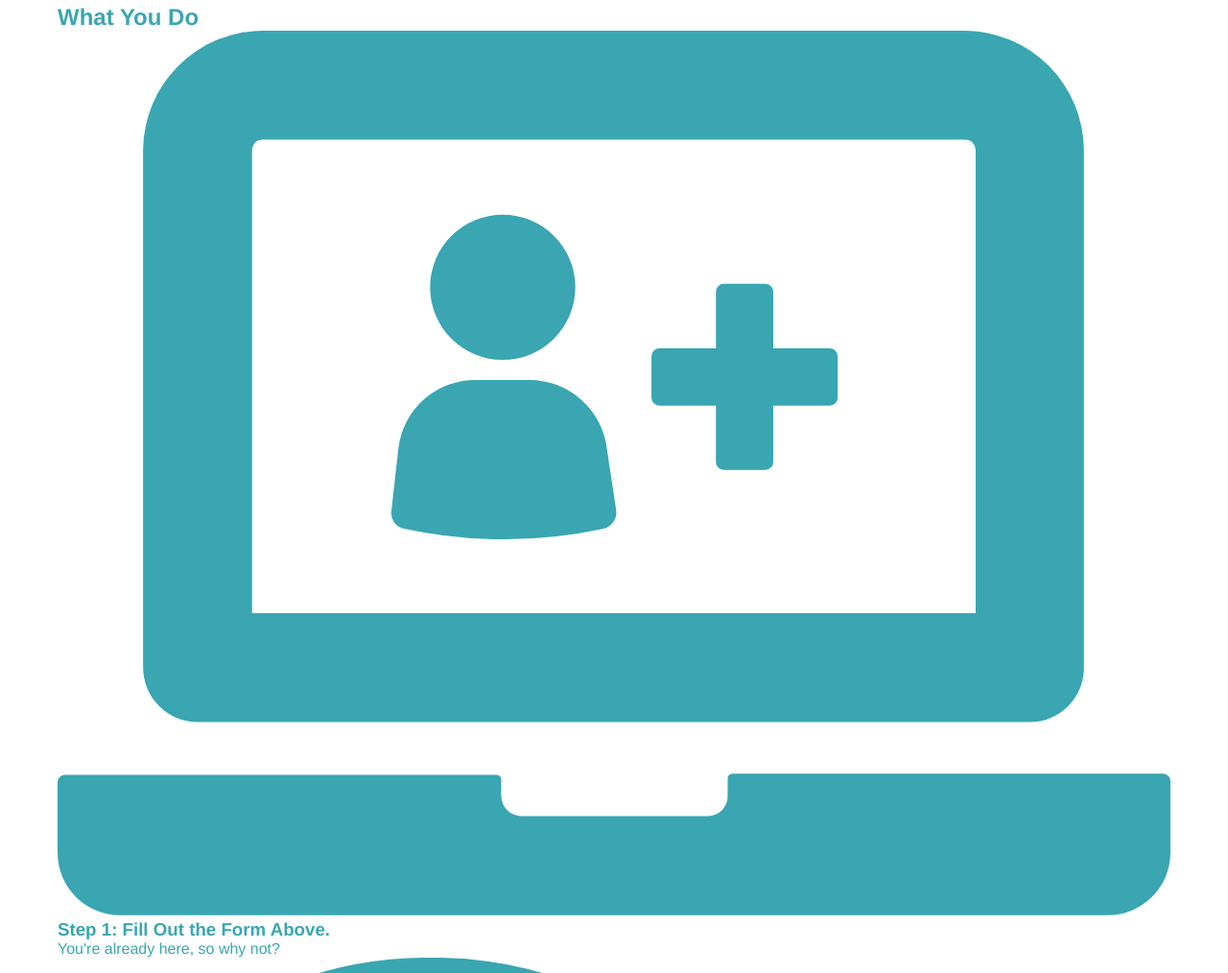
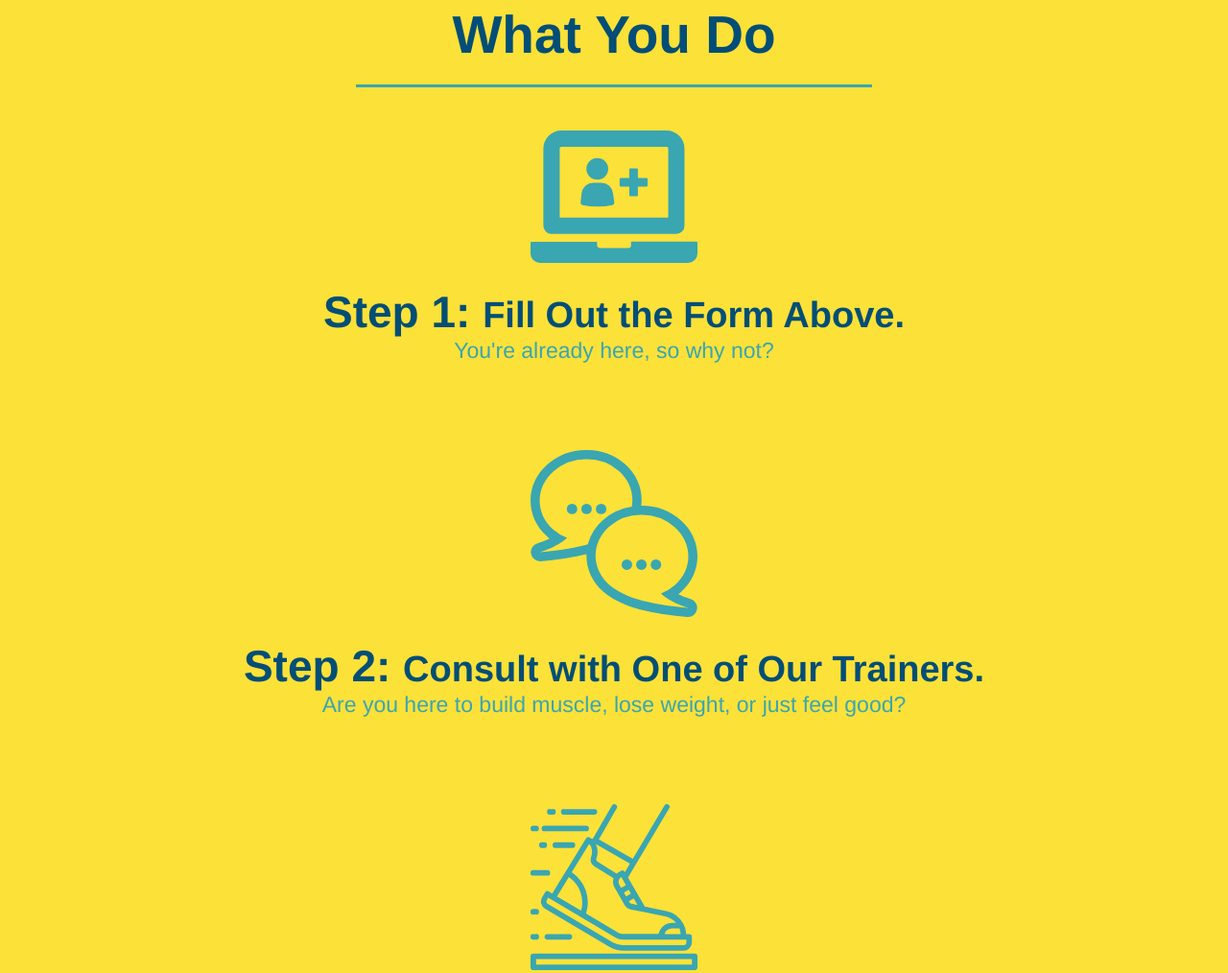
Before and after one commit to awgarner/run-buddy, a plain HTML site: page index.html in a window 1280 px wide. Shown: the part 1116-2130 px from the top of the page at 96% size. Drawn offline with Linux system fonts and the light colour scheme.

Commit message:
added more styling to 'what you do' section and consolodated some CSS properties into ones usable by multiple elements

```diff
--- a/assets/css/style.css
+++ b/assets/css/style.css
@@ -137,16 +137,6 @@ section {
     text-align: center;
 }
 
-.intro h2 {
-    font-size: 55px;
-    color: #024e76;
-    margin-bottom: 35px;
-    padding: 0 100px 20px 100px;
-    border-bottom: 3px solid;
-    border-color: #fce138;
-    display: inline-block;
-}
-
 .intro p {
     line-height: 1.7;
     color: #39a6b2;
@@ -154,3 +144,51 @@ section {
     font-size: 20px;
     margin: 0 auto;
 }
+
+.steps {
+    text-align: center;
+    background: #fce138;
+
+}
+
+.section-title {
+    font-size: 55px;
+    color: #024e76;
+    margin-bottom: 35px;
+    padding: 0 100px 20px 100px;
+    display: inline-block;
+    border-bottom: 3px solid;
+
+}
+
+.primary-border {
+    border-color: #fce138;
+}
+
+.secondary-border {
+    border-color: #39a6b2;
+}
+
+.steps div {
+    margin-bottom: 80px;
+}
+
+.steps img {
+    width: 15%;
+    margin: 10px 0;
+}
+
+.steps h3 {
+    color: #024e76;
+    font-size: 46px;
+    margin-top: 10px;
+}
+
+.steps p {
+    color: #39a6b2;
+    font-size: 23px;
+}
+
+.steps span {
+    font-size: 38px;
+}
--- a/index.html
+++ b/index.html
@@ -100,7 +100,7 @@
 
     <!-- "what we do"-->
     <section id="what-we-do" class="intro">
-        <h2>What We Do</h2>
+        <h2 class="section-title primary-border">What We Do</h2>
         <p>
             butcher selfies chambray shabby chic gentrify readymade yr Echo Park XOXO Tumblr normcore Banksy direct
             trade Blue Bottle chillwave you probably haven't heard of them single-origin coffee Vice fanny pack fixie
@@ -111,30 +111,31 @@
 
 
     <!--"what you do-->
-    <section id="what-you-do">
-        <h2>What You Do</h2>
+
+    <section id="what-you-do" class="steps">
+        <h2 class="section-title secondary-border">What You Do</h2>
 
         <div>
             <img src="images/01-04-svgs/step-1.svg " alt="" />
-            <h3>Step 1: Fill Out the Form Above.</h3>
+            <h3>Step 1: <span>Fill Out the Form Above.</span></h3>
             <p>You're already here, so why not?</p>
         </div>
 
         <div>
             <img src="images/01-04-svgs/step-2.svg" alt="">
-            <h3>Step 2: Consult with One of Our Trainers.</h3>
+            <h3>Step 2: <span>Consult with One of Our Trainers.</span></h3>
             <p>Are you here to build muscle, lose weight, or just feel good?</p>
         </div>
 
         <div>
             <img src="images/01-04-svgs/step-3.svg" alt="">
-            <h3>Step 3: Get Running</h3>
-            <p>Hit the ground running (literally) once your trainer lays out your plan.</p>
+            <h3>Step 3: <span>Get Running</span></h3>
+            <p>Hit the ground running (literally) once your trainer lays out your plan./p>
         </div>
 
         <div>
             <img src="images/01-04-svgs/step-4.svg" alt="">
-            <h3>Step 4: See Results.</h3>
+            <h3><span> 4: See Results.</span></h3>
             <p>Bi-weekly checkins with your trainer will keep you focused</p>
         </div>
 
```
